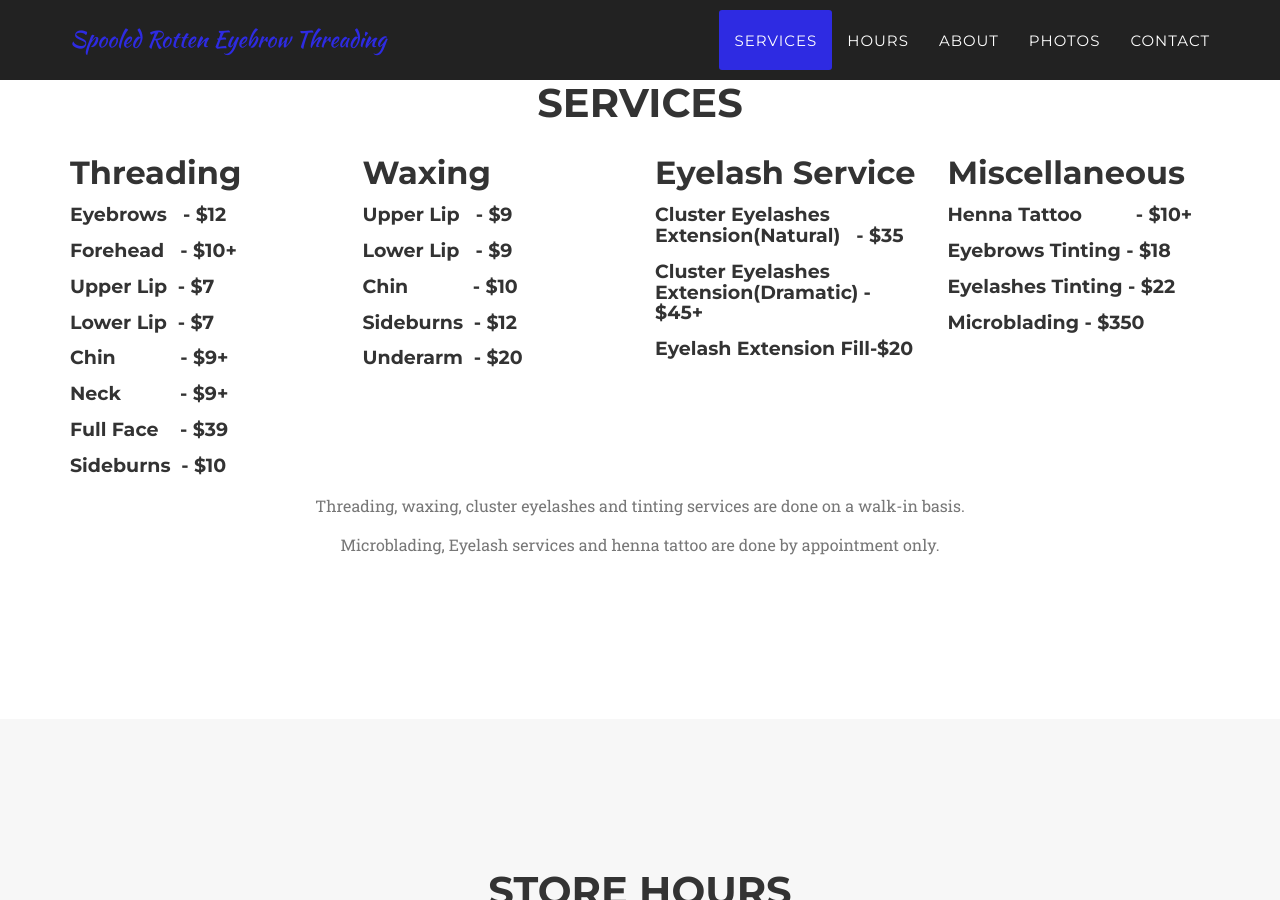
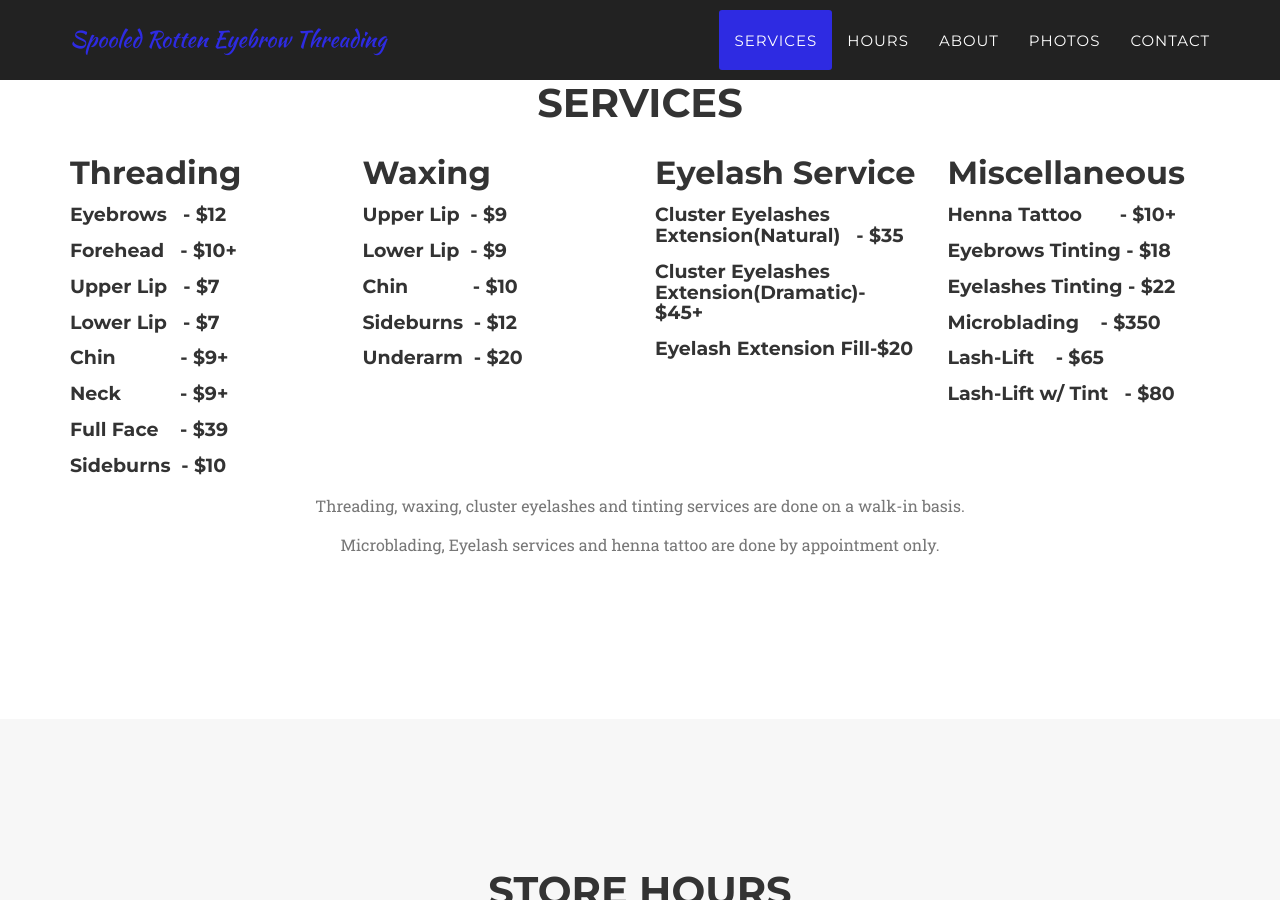
Before and after one commit to spooledrotten/spooledrotten.github.io, a Jekyll site: the page built from index.html, in a window 1280 px wide and 900 px high, scrolled down 902 px. Built offline with Jekyll 4.4.1, drawn with Linux system fonts in a browser that asks for light colours; some web fonts are replaced.

Commit message:
86th commit

```diff
--- a/_includes/services.html
+++ b/_includes/services.html
@@ -13,8 +13,8 @@
                     <h2 class="service-heading">Threading</h2>
 					<h4 class="service-heading">Eyebrows&nbsp;&nbsp;&nbsp;- $12</h4>
 					<h4 class="service-heading">Forehead&nbsp;&nbsp;&nbsp;- $10+</h4>
-					<h4 class="service-heading">Upper Lip&nbsp;&nbsp;- $7</h4>
-					<h4 class="service-heading">Lower Lip&nbsp;&nbsp;- $7</h4>
+					<h4 class="service-heading">Upper Lip&nbsp;&nbsp;&nbsp;- $7</h4>
+					<h4 class="service-heading">Lower Lip&nbsp;&nbsp;&nbsp;- $7</h4>
 					<h4 class="service-heading">Chin&nbsp;&nbsp;&nbsp;&nbsp;&nbsp;&nbsp;&nbsp;&nbsp;&nbsp;&nbsp;&nbsp;&nbsp;- $9+</h4>
 					<h4 class="service-heading">Neck&nbsp;&nbsp;&nbsp;&nbsp;&nbsp;&nbsp;&nbsp;&nbsp;&nbsp;&nbsp;&nbsp;- $9+</h4>
 					<h4 class="service-heading">Full Face&nbsp;&nbsp;&nbsp;&nbsp;- $39</h4>
@@ -28,8 +28,8 @@
 					<!--<h4 class="service-heading">Ear&nbsp;&nbsp;&nbsp;&nbsp;&nbsp;&nbsp;&nbsp;&nbsp;&nbsp;&nbsp;&nbsp;&nbsp;&nbsp;&nbsp;&nbsp;&nbsp;&nbsp;- $xx</h4>-->
 					<!--<h4 class="service-heading">Forehead&nbsp;&nbsp;&nbsp;- $xx</h4>-->
 					<!--<h4 class="service-heading">Neck&nbsp;&nbsp;&nbsp;&nbsp;&nbsp;&nbsp;&nbsp;&nbsp;&nbsp;&nbsp;&nbsp;&nbsp;&nbsp;- $xx</h4>-->
-                    <h4 class="service-heading">Upper Lip&nbsp;&nbsp;&nbsp;- $9</h4>
-                    <h4 class="service-heading">Lower Lip&nbsp;&nbsp;&nbsp;- $9</h4>
+                    <h4 class="service-heading">Upper Lip&nbsp;&nbsp;- $9</h4>
+                    <h4 class="service-heading">Lower Lip&nbsp;&nbsp;- $9</h4>
 					<h4 class="service-heading">Chin&nbsp;&nbsp;&nbsp;&nbsp;&nbsp;&nbsp;&nbsp;&nbsp;&nbsp;&nbsp;&nbsp;&nbsp;- $10</h4>
 					<!--<h4 class="service-heading">Full Face&nbsp;&nbsp;&nbsp;&nbsp;- $xx</h4>-->
 					<h4 class="service-heading">Sideburns&nbsp;&nbsp;- $12</h4>
@@ -41,17 +41,19 @@
 					<h2 class="service-heading">Eyelash Service</h2>
 					<!--<h4 class="service-heading">Eyelashes Extension&nbsp;&nbsp;&nbsp;- $30</h4>-->
 					<h4 class="service-heading">Cluster Eyelashes Extension(Natural)&nbsp;&nbsp;&nbsp;- $35</h4>
-					<h4 class="service-heading">Cluster Eyelashes Extension(Dramatic)&nbsp;- $45+</h4>
+					<h4 class="service-heading">Cluster Eyelashes Extension(Dramatic)- $45+</h4>
 					<h4 class="service-heading">Eyelash Extension Fill-$20</h4>
 				</div>
 
 				<div class="col-md-3">
 
 					<h2 class="service-heading">Miscellaneous</h2>
-					<h4 class="service-heading">Henna Tattoo&nbsp;&nbsp;&nbsp;&nbsp;&nbsp;&nbsp;&nbsp;&nbsp;&nbsp;&nbsp;- $10+</h4>
+					<h4 class="service-heading">Henna Tattoo&nbsp;&nbsp;&nbsp;&nbsp;&nbsp;&nbsp;&nbsp;- $10+</h4>
 					<h4 class="service-heading">Eyebrows Tinting&nbsp;- $18</h4>
 					<h4 class="service-heading">Eyelashes Tinting - $22</h4>
-                    <h4 class="service-heading">Microblading - $350</h4>
+                    <h4 class="service-heading">Microblading&nbsp;&nbsp;&nbsp;&nbsp;- $350</h4>
+                    <h4 class="service-heading">Lash-Lift&nbsp;&nbsp;&nbsp;&nbsp;- $65</h4>
+                    <h4 class="service-heading">Lash-Lift w/ Tint&nbsp;&nbsp;&nbsp;- $80</h4>
 
 				</div>
 			</div>
```
